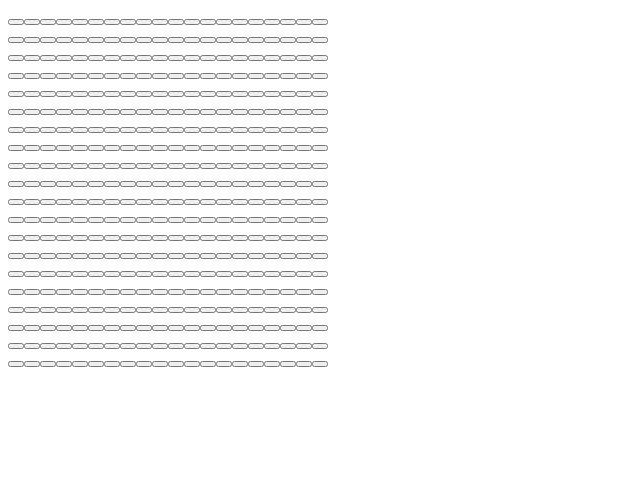
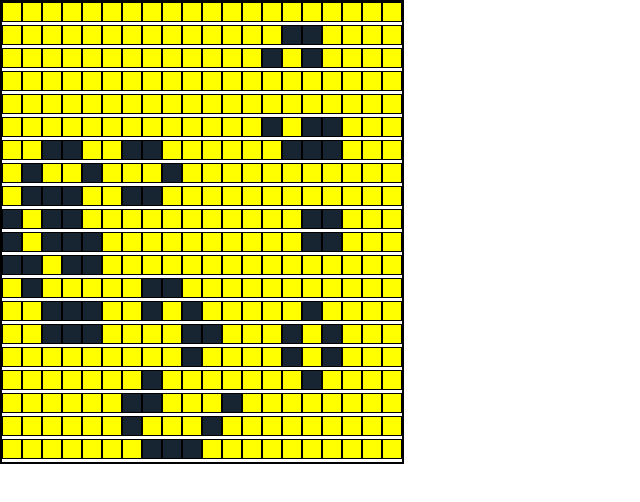
Before and after one commit to marcgirbaub/202301-w2chwe-marc-girbau, a website built with Parcel: page src/index.html in a window 1280 px wide. Shown: the whole page, without its empty margins (0-640 px from the left). Built offline with nearby package versions, Linux system fonts and the light colour scheme.

Commit message:
Fix randomize method to properly create new random Cell instancies

```diff
--- a/package.json
+++ b/package.json
@@ -15,6 +15,7 @@
   "license": "ISC",
   "devDependencies": {
     "@babel/plugin-transform-modules-commonjs": "^7.20.11",
+    "@parcel/transformer-sass": "^2.8.3",
     "@types/jest": "^29.2.6",
     "eslint": "^8.32.0",
     "eslint-config-prettier": "^8.6.0",
--- a/src/index.html
+++ b/src/index.html
@@ -6,13 +6,16 @@
   <meta http-equiv="X-UA-Compatible" content="IE=edge">
   <meta name="viewport" content="width=device-width, initial-scale=1.0">
   <link rel="shortcut icon" href="img/icon.png" type="image/x-icon">
+  <link rel="stylesheet" href="sass/style.scss">
   <script src="js/index.js" type="module"></script>
   <title>Game of Life</title>
 </head>
 
 <body>
+  <main class="main-container">
+    <div class="board"></div>
+  </main>
 
-  <div class="board"></div>
 
 </body>
 
--- a/src/js/classes/Board/Board.js
+++ b/src/js/classes/Board/Board.js
@@ -12,11 +12,17 @@ class Board {
   }
 
   randomizeBoard() {
-    this.board = new Array(this.columns).fill(
-      new Array(this.rows)
-        .fill(null)
-        .map(() => new Cell(Math.floor(Math.random() * 2) === 1))
-    );
+    this.board = new Array(this.rows).fill(null);
+
+    this.board.forEach((row, position) => {
+      this.board[position] = new Array(this.columns).fill(null);
+
+      this.board[position].forEach((column, columnIndex) => {
+        this.board[position][columnIndex] = new Cell(
+          Math.floor(Math.random() * 2) === 1
+        );
+      });
+    });
   }
 
   getSubArray(board, row, column) {
@@ -91,8 +97,10 @@ class Board {
   }
 
   updateBoard(board) {
+    board.innerHTML = "";
     this.board.forEach((row) => {
       const rowElement = document.createElement("div");
+      rowElement.classList.add("row");
 
       row.forEach((cell) => {
         const cellElement = document.createElement("button");
--- a/src/js/index.js
+++ b/src/js/index.js
@@ -1,11 +1,24 @@
 import Board from "./classes/Board/Board";
 import boardElement from "./global-variables/global-variables";
 
+const mainContainer = document.getElementsByClassName("main-container")[0];
+
 const startApp = () => {
   const board = new Board();
+
   board.randomizeBoard();
+
   board.transformBoard();
+
   board.updateBoard(boardElement);
+
+  const update = () => {
+    board.buildNextGenerationBoard();
+    board.updateBoard(boardElement);
+  };
+
+  let updateBoard;
+  updateBoard = setInterval(update, 300);
 };
 
 startApp();
--- /dev/null
+++ b/src/sass/components/board/board.scss
@@ -0,0 +1,6 @@
+.board {
+  display: flex;
+  flex-direction: column;
+  border: 2px solid black;
+  width: fit-content;
+}
--- /dev/null
+++ b/src/sass/components/button/_button.scss
@@ -0,0 +1,15 @@
+@use "../../variables/variables";
+
+.button--board {
+  height: 20px;
+  width: 20px;
+  border: 1px solid black;
+}
+
+.alive {
+  background-color: variables.$cell-dark-color;
+}
+
+.dead {
+  background-color: yellow;
+}
--- /dev/null
+++ b/src/sass/reset/_reset.scss
@@ -0,0 +1,21 @@
+*,
+::before,
+::after {
+  box-sizing: border-box;
+}
+
+body {
+  margin: 0;
+}
+
+h1 {
+  margin: 0;
+}
+
+button {
+  font-family: inherit;
+  background-color: transparent;
+  border: none;
+  margin: 0;
+  padding: 0;
+}
--- /dev/null
+++ b/src/sass/style.scss
@@ -0,0 +1,4 @@
+@use "variables/variables";
+@use "reset/reset";
+@use "components/button/button";
+@use "components/board/board.scss";
--- /dev/null
+++ b/src/sass/variables/_variables.scss
@@ -0,0 +1 @@
+$cell-dark-color: #172432;
```
Also changed, not shown: src/js/classes/Board/Board.test.js (+6 -6 lines), 1 other file.
